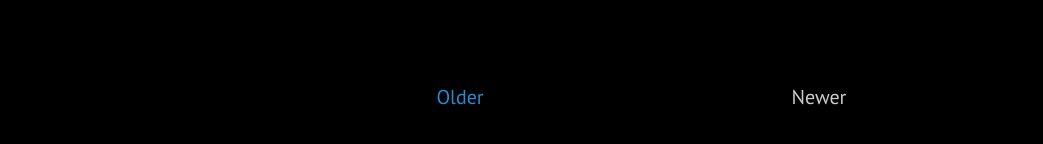
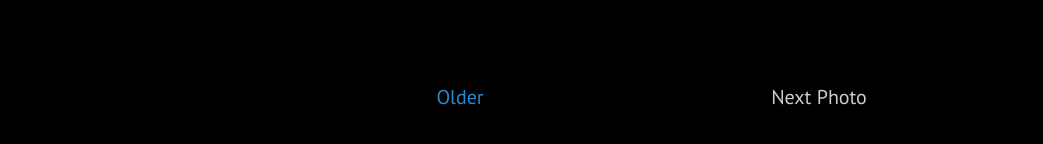
Before and after one commit to photozsm/photozsm.github.io, a Jekyll site: the page built from index.html, in a window 1280 px wide. Shown: the part 714-858 px from the top of the page, without its empty margins (0-1043 px from the left). Built offline with Jekyll 4.4.1, drawn with Linux system fonts in a browser that asks for light colours; Markdown is read by kramdown in place of the engine named in the settings; the list of posts is cut into pages by our own code.

Commit message:
no message

```diff
--- a/index.html
+++ b/index.html
@@ -22,15 +22,15 @@ layout: default
   {% if paginator.next_page %}
     <a class="pagination-item older" href="/page{{paginator.next_page}}">Older</a>
   {% else %}
-    <span class="pagination-item older">Older</span>
+    <span class="pagination-item older">Previous Photo</span>
   {% endif %}
   {% if paginator.previous_page %}
     {% if paginator.page == 2 %}
       <a class="pagination-item newer" href="/">Newer</a>
     {% else %}
-      <a class="pagination-item newer" href="/page{{paginator.previous_page}}">Newer</a>
+      <a class="pagination-item newer" href="/page{{paginator.previous_page}}">Next Photo</a>
     {% endif %}
   {% else %}
-    <span class="pagination-item newer">Newer</span>
+    <span class="pagination-item newer">Next Photo</span>
   {% endif %}
 </div>
```
